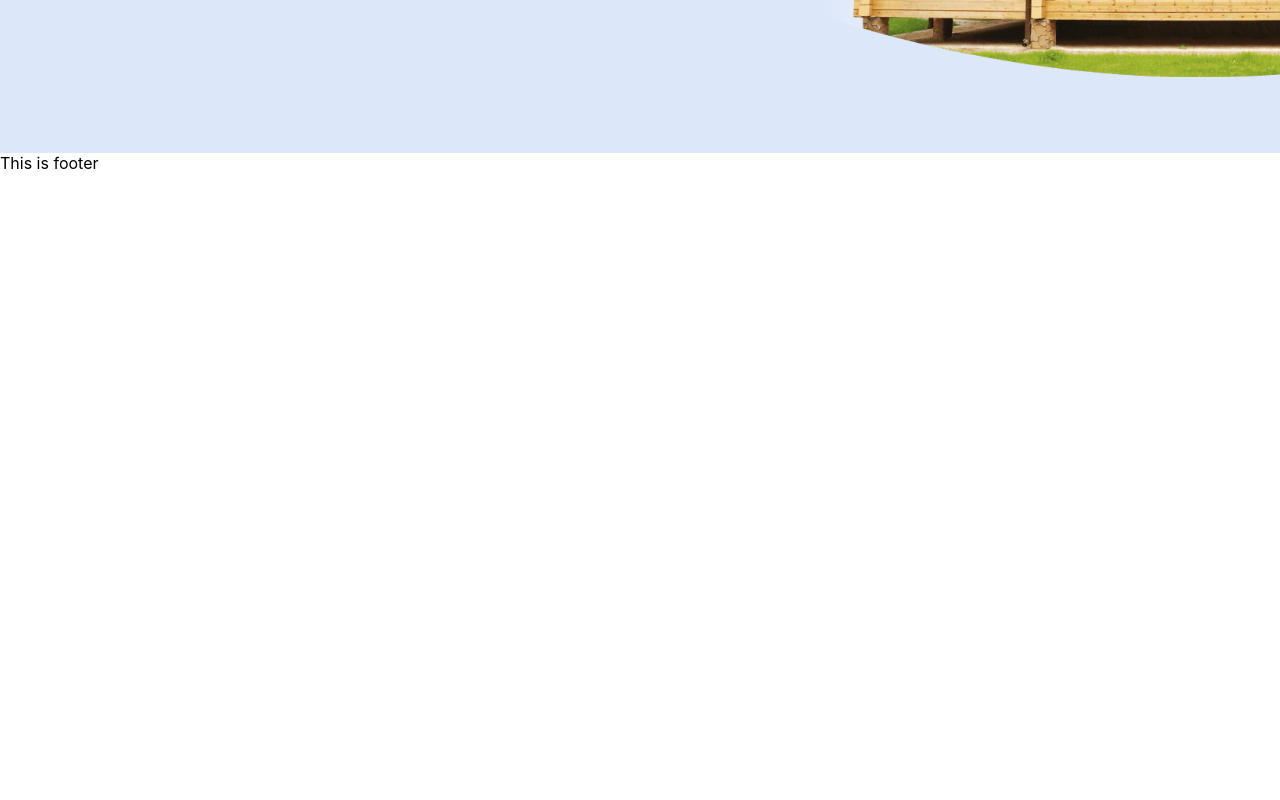
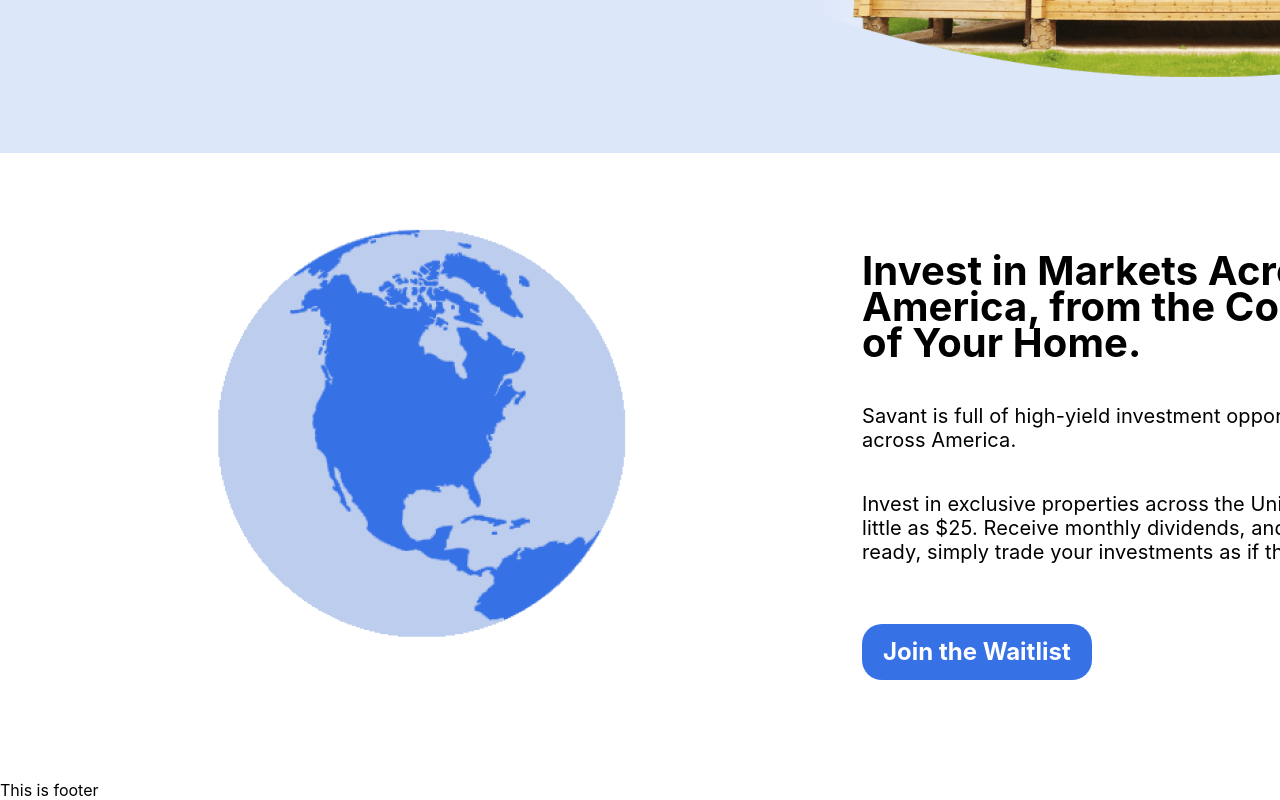
Before and after one commit to topangel1534/savant, a React (Create React App) app: page / in a window 1280 px wide. Shown: the part 1653-2453 px from the top of the page. Before the commit the page ends 1826 px from the top, so only its background shows below. Built offline with nearby package versions, Linux system fonts and the light colour scheme.

Commit message:
Add market component

```diff
--- a/src/App.js
+++ b/src/App.js
@@ -1,6 +1,7 @@
 import Header from "./layouts/Header";
 import Specs from "./components/Specs";
 import FeaturedOffering from "./components/FeaturedOffering";
+import Market from "./components/Market";
 import Footer from "./layouts/Footer";
 
 import "./App.css";
@@ -11,6 +12,7 @@
       <Header />
       <Specs />
       <FeaturedOffering />
+      <Market />
       <Footer />
     </div>
   );
--- /dev/null
+++ b/src/components/Market/index.jsx
@@ -0,0 +1,32 @@
+import "./index.scss";
+import Globe from "../../assets/images/usa_globe.png";
+import Pin from "../../assets/images/pin.png";
+
+const Market = () => {
+  return (
+    <div className="market">
+      <div className="market-avatar">
+        <img src={Globe} alt="Glove avatar" />
+      </div>
+      <div className="market-content">
+        <div className="market-title">
+          Invest in Markets Across America, from the Comfort of Your Home.
+        </div>
+        <div className="market-description">
+          <p>
+            Savant is full of high-yield investment opportunities from across
+            America.
+          </p>
+          <p>
+            Invest in exclusive properties across the United States for as
+            little as $25. Receive monthly dividends, and when you’re ready,
+            simply trade your investments as if they were stocks.
+          </p>
+        </div>
+        <div className="market-join-button">Join the Waitlist</div>
+      </div>
+    </div>
+  );
+};
+
+export default Market;
--- /dev/null
+++ b/src/components/Market/index.scss
@@ -0,0 +1,47 @@
+.market {
+  $root: &;
+  display: flex;
+  padding: 0 176px;
+
+  &-avatar {
+    margin-top: 36px;
+    margin-bottom: 36px;
+    margin-right: 196px;
+  }
+
+  &-content {
+    margin: 100px 0;
+    #{$root}-title {
+      font-size: 40px;
+      font-weight: 700;
+      letter-spacing: 0.1px;
+      width: 526px;
+      line-height: 36px;
+      margin-bottom: 43px;
+    }
+
+    #{$root}-description {
+      width: 608px;
+      > p {
+        font-size: 20px;
+        line-height: 24px;
+        letter-spacing: 0.1px;
+        margin-bottom: 40px;
+        &:last-child {
+          margin-bottom: 60px;
+        }
+      }
+    }
+
+    .market-join-button {
+      display: inline-block;
+      color: #fff;
+      background: #3671e6;
+      border-radius: 20px;
+      padding: 11px 21px;
+      font-size: 24px;
+      font-weight: 700;
+      line-height: 34px;
+    }
+  }
+}
```
